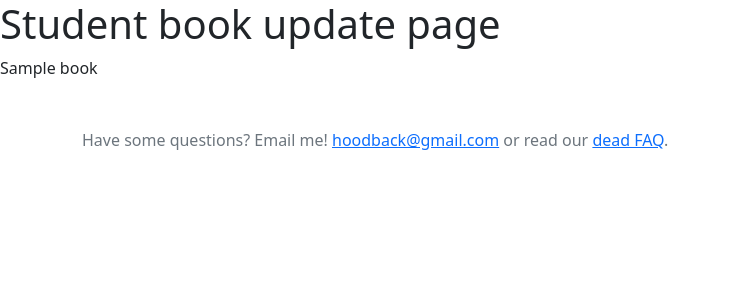
After one commit to freddybone1/backend_HT6, a Django app: page /list/books/up/1 in a window 1280 px wide. The commit adds this page. Shown: the top 300 px of the page, without its empty margins (0-730 px from the left). Run offline with Django 3.2, Linux system fonts and the light colour scheme; tables that the repository leaves empty hold one stand-in row (values such as "Sample post"); parts of the project's set-up code (start-up, migrations or seed data) failed here and were passed over.

Commit message:
pause on task

```diff
--- a/backend_HT5/urls.py
+++ b/backend_HT5/urls.py
@@ -16,7 +16,9 @@ Including another URLconf
 
 from django.contrib import admin  # noqa
 from django.urls import path  # noqa
-from home.views import AddStudent, ShowStudent, UpdateStudent, StudentBook, JsonView, CsvView, MainView  # noqa
+
+from home.views import AddStudent, ShowStudent, UpdateStudent, StudentBook, JsonView, CsvView, MainView, StudentBookUpdate  # noqa
+
 
 urlpatterns = [
     path('admin/', admin.site.urls),
@@ -25,9 +27,11 @@ urlpatterns = [
     path('list/up/<id>/', UpdateStudent.as_view(), name='page_update_students'),  # noqa
 
     path('list/books', StudentBook.as_view(), name='page_books_students'),
+    path('list/books/up/<id>', StudentBookUpdate.as_view(), name='page_books_update'),
 
     path('json_view', JsonView.as_view(), name='data_json'),
     path('csv_view', CsvView.as_view(), name='data_csv'),
 
-    path('', MainView.as_view(), name='main_page')
+    path('', MainView.as_view(), name='main_page'),
+
 ]
--- /dev/null
+++ b/home/templates/student_book_update.html
@@ -0,0 +1,14 @@
+{% extends 'base.html' %}
+
+{% block title %} Student book {% endblock %}
+
+{% block 'body' %}
+<h1> Student book update page</h1>
+<!--{% for student in students%}-->
+<!--<li> {{student.name}}</li>-->
+<!--{% endfor %}-->
+
+{{student.book.title}}
+
+{% include 'footer.html' %}
+{% endblock %}
--- a/home/templates/student_books.html
+++ b/home/templates/student_books.html
@@ -4,7 +4,7 @@
 
 {% block 'body' %}
 {% for student in students%}
-<li>{{student.book.title}}  |   {{student.name}}  |   {{student.subject.title}}  |  {{student.teachers}} </li>
+<li><a href="{%url 'page_books_update' id=student.id%}">{{student.book.title}}</a>  |   {{student.name}}  |   {{student.subject.title}}  |  {{student.teachers}} </li>
 
 <!--<li>{{student.book.title}}  |   {{student.name}}  |   {{student.subject.title}}  |  {% if student.teachers.name %} {{student.teachers.name}} {% else %} No teacher {% endif %}</li>-->
 
--- a/home/views.py
+++ b/home/views.py
@@ -145,6 +145,18 @@ class CsvView(View):
             ])
         return response
 
+
 class MainView(View):
     def get(self, request):
         return render(request, 'main_page.html')
+
+
+class StudentBookUpdate(View):
+    def get(self, request, id):
+        student = get_object_or_404(Student, id=id)
+        student_form = StudentForm(instance=student)
+        context = {
+            'student': student,
+            'form': student_form
+        }
+        return render(request, 'student_book_update.html', context=context)
```
